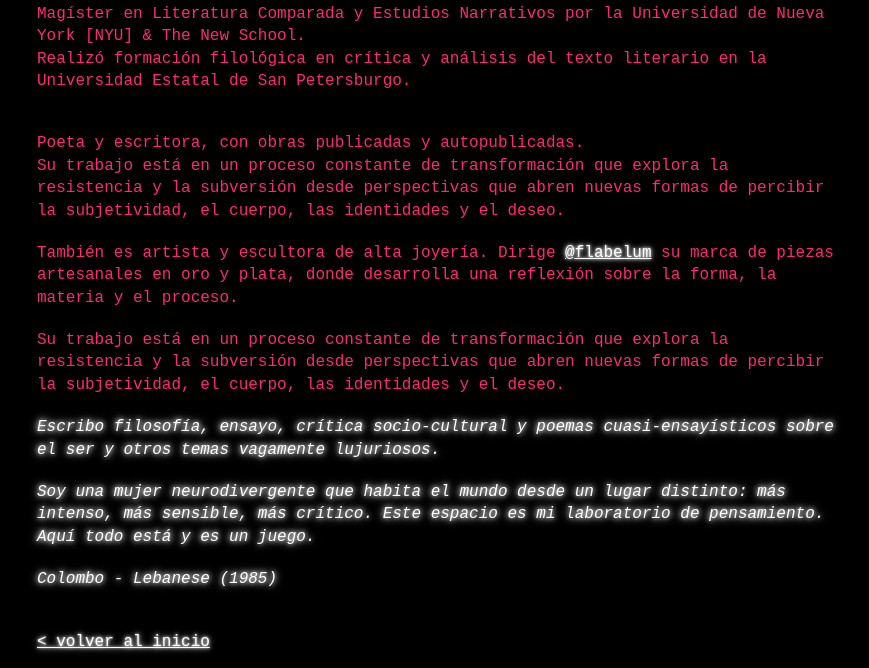
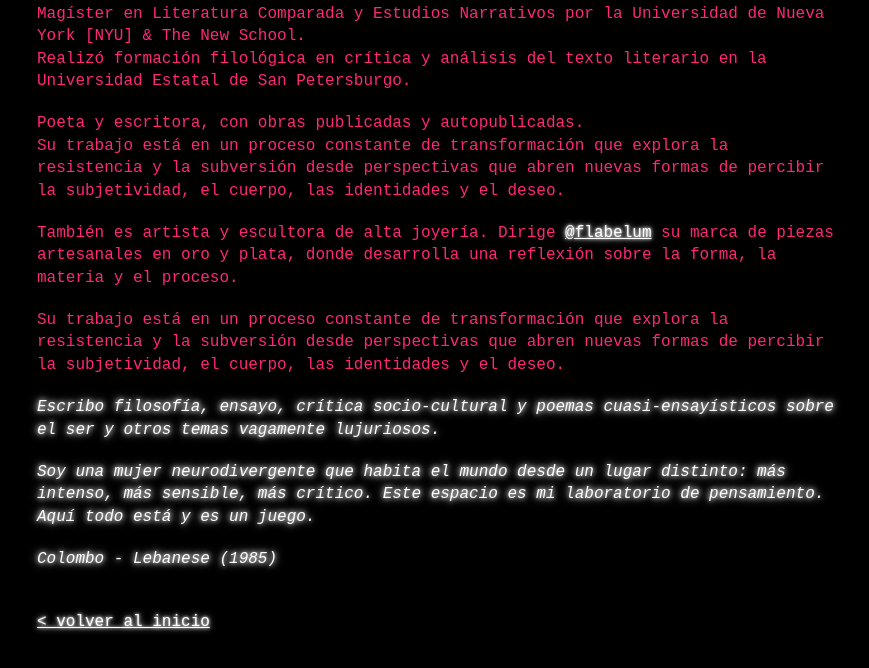
Before and after one commit to medusahra/medusahra.github.io, a Jekyll site: the page built from _posts/2025-11-14-whoami.md, in a window 1280 px wide. Shown: the part 493-1161 px from the top of the page, without its empty margins (203-1072 px from the left). Built offline with Jekyll 4.4.1, drawn with Linux system fonts in a browser that asks for light colours.

Commit message:
Update 2025-11-14-whoami.md

```diff
--- a/_posts/2025-11-14-whoami.md
+++ b/_posts/2025-11-14-whoami.md
@@ -16,7 +16,7 @@
 Giovanna Chadid es filósofa y literata de la Universidad Nacional de Colombia. Magíster en Literatura Comparada y Estudios Narrativos por la Universidad de Nueva York [NYU] & The New School.
 
 Realizó formación filológica en crítica y análisis del texto literario en la Universidad Estatal de San Petersburgo.
-<div style="margin: 40px 0;"></div>
+<div style="margin: 20px 0;"></div>
 Poeta y escritora, con obras publicadas y autopublicadas.
 
 Su trabajo está en un proceso constante de transformación que explora la resistencia y la subversión desde perspectivas que abren nuevas formas de percibir la subjetividad, el cuerpo, las identidades y el deseo.
```
